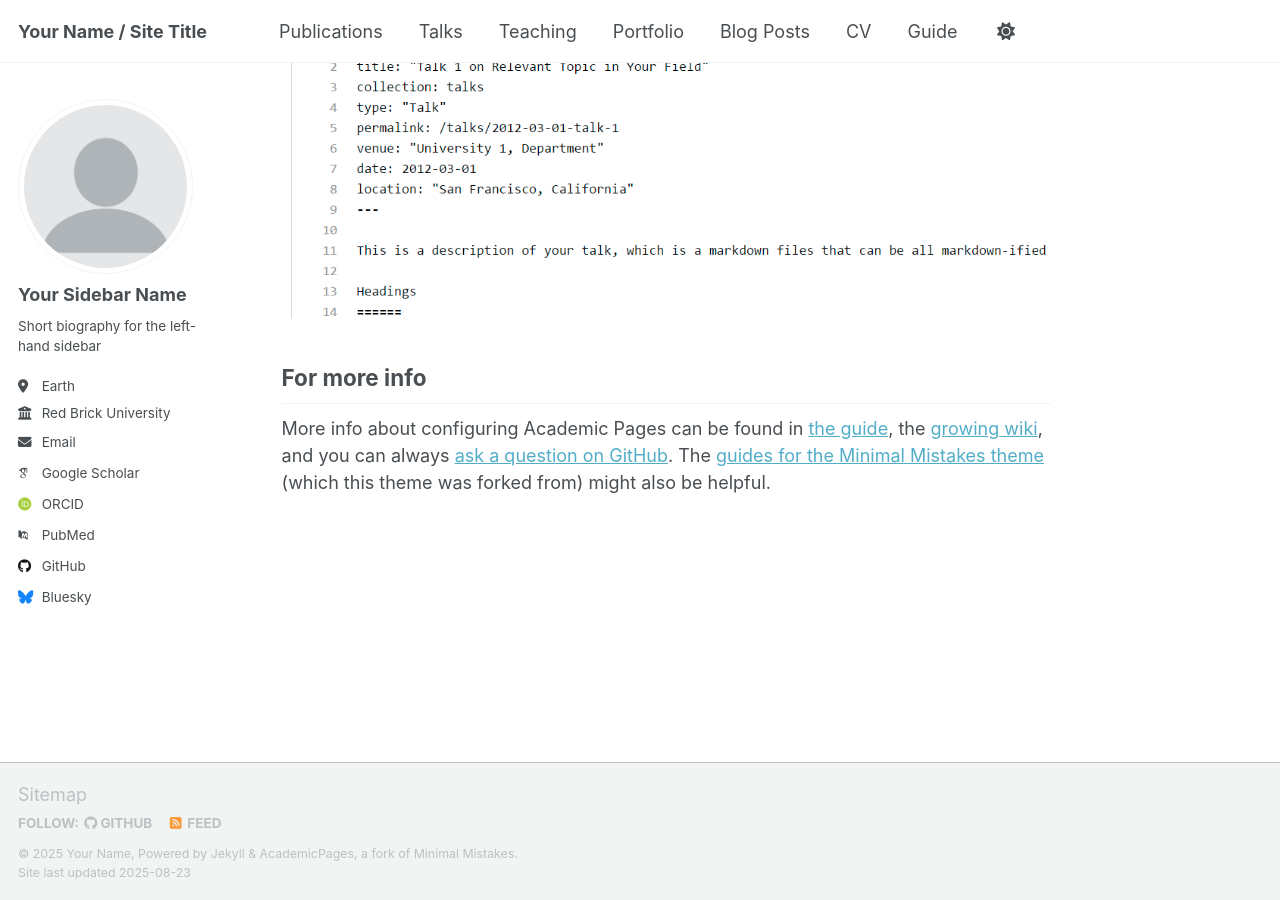
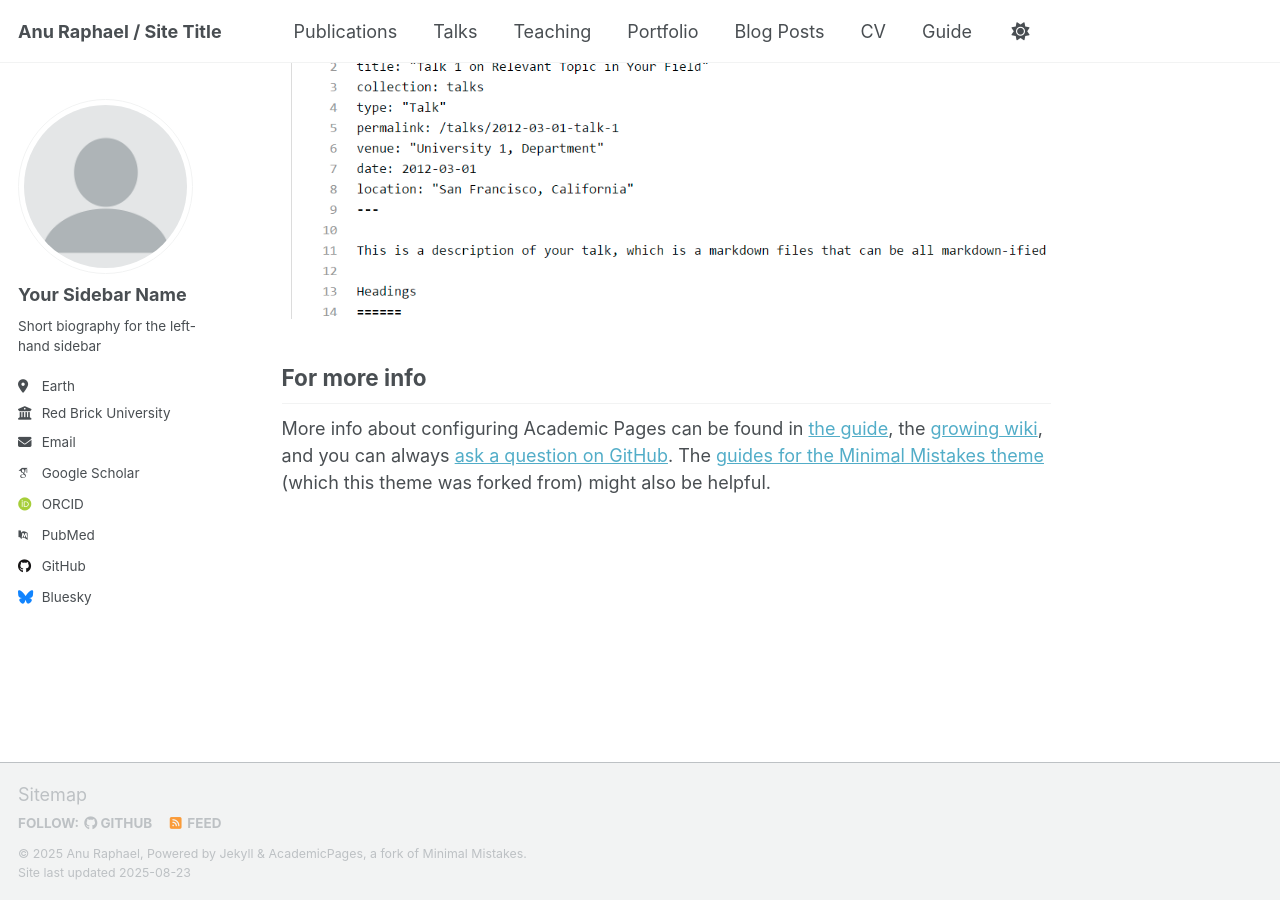
Before and after one commit to Raphael-Anu/AnuRaphael, a Jekyll site: the page built from _pages/about.md, in a window 1280 px wide and 900 px high, scrolled down 2880 px. Built offline with Jekyll 4.4.1, drawn with Linux system fonts in a browser that asks for light colours; some web fonts are replaced; a script that is not in the unit is left out.

Commit message:
name edit

```diff
--- a/_config.yml
+++ b/_config.yml
@@ -9,9 +9,9 @@
 # Basic Site Settings
 locale                   : "en-US"
 site_theme               : "default" # Currently available options are "default", "air"
-title                    : "Your Name / Site Title"
+title                    : "Anu Raphael / Site Title"
 title_separator          : "-"
-name                     : &name "Your Name"
+name                     : &name "Anu Raphael"
 description              : &description "personal description"
 url                      : https://academicpages.github.io # the base hostname & protocol for your site e.g. "https://[your GitHub username].github.io" or if you already have some other page hosted on Github then use "https://[your GitHub username].github.io/[Your Repo Name]"
 baseurl                  : "" # the subpath of your site, e.g. "/blog"
```
